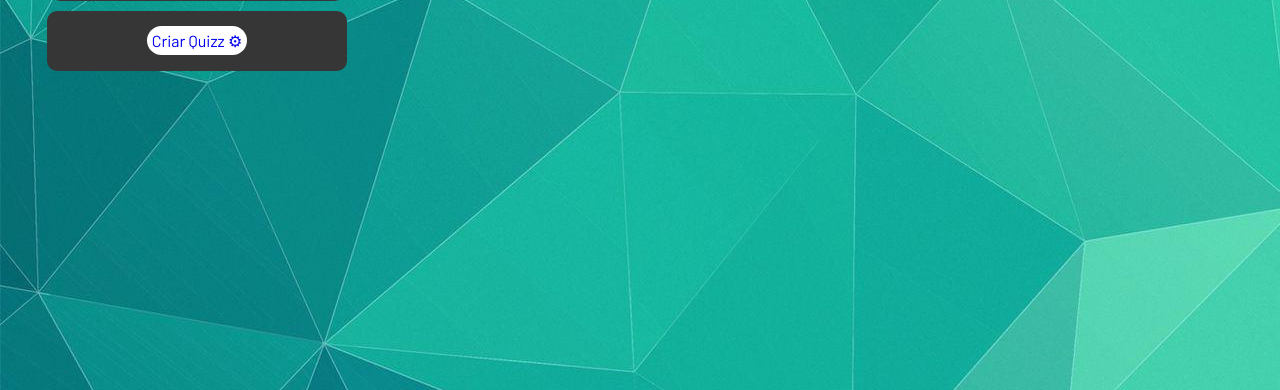
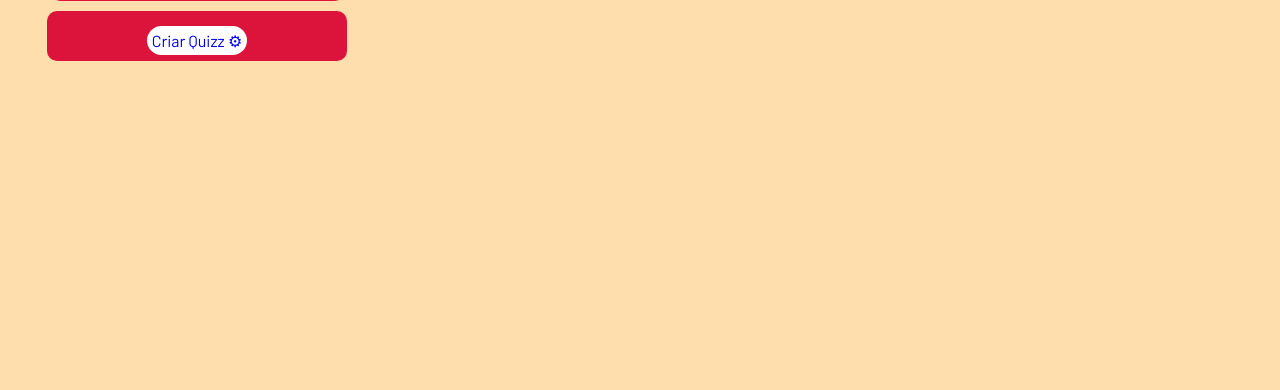
Before and after one commit to MichaelJunges/bit, a PHP site: page /home.php in a window 1280 px wide. Shown: the part 410-800 px from the top of the page. Run offline with PHP 8.4, Linux system fonts and the light colour scheme; the visitor is signed in with stand-in values (Sample User, id 1); data comes from the database, SQL or seed files in the repository; data that the repository does not hold is empty.

Commit message:
Home e Cores

```diff
--- a/lcc/css/style1.css
+++ b/lcc/css/style1.css
@@ -2,8 +2,8 @@
 body{
 	/*font-family: 'Orbitron' ;*/
 	text-align: center;
-	background-color: #D3D3D3;
-	background-image: url(imagens/triangulo.jpg);
+	background-color:NavajoWhite;
+	/*background-image: url(imagens/triangulo.jpg);*/
 	background-repeat: no-repeat;
 	background-size: all;
 	font-family: 'Barlow';
@@ -69,7 +69,7 @@ input[type=submit]{
 .about_me
 {
 
-	background-color: #363636;
+	background-color: Crimson;
 	color: white;
 	border-radius: 10px;
 	padding: 10px;
--- a/lcc/home.php
+++ b/lcc/home.php
@@ -97,9 +97,6 @@ $dados = $sqlUser->fetchAll();
 			<div style="text-align: left;">
 			</div>
 			<a href="frmEditar.php?id=<?=$id?>"  style="background-color: white; border-radius: 30px; text-decoration: none; padding: 5px; ">Criar Quizz ⚙</a>
-			<p></p>
-
-			<p style=" color: white"><?=@urldecode($_GET["msg"])?></p>
 		</div>
 </div>
 </div>
```
